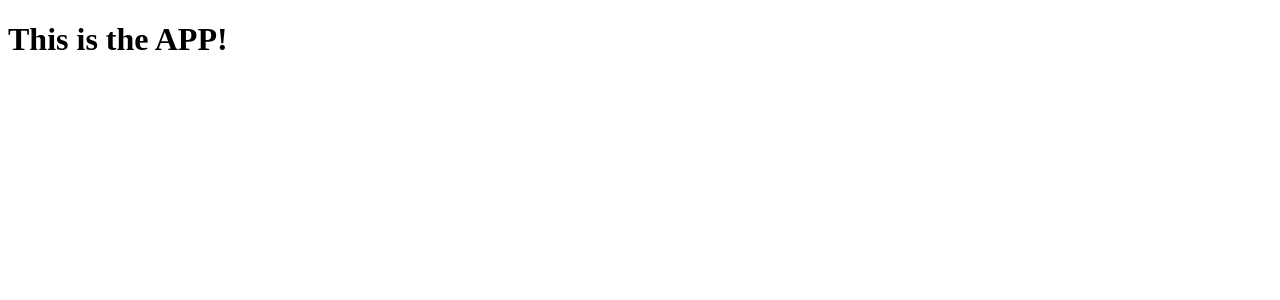
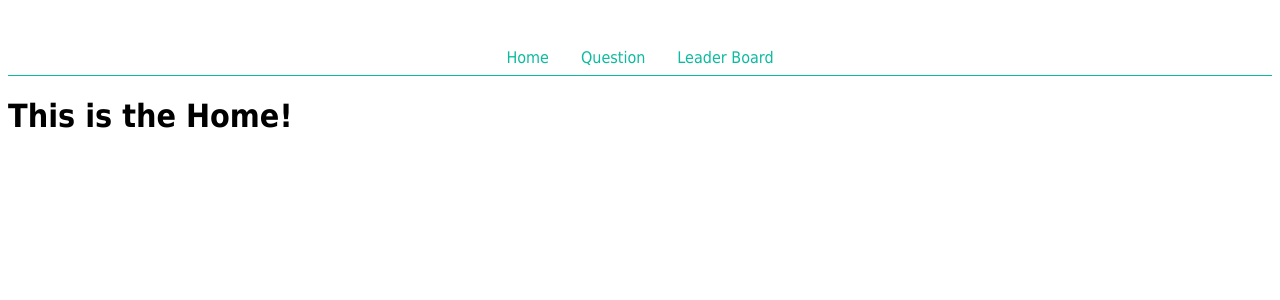
Before and after one commit to muradmm83/would-you-rather-reactnd, a React (Create React App) app: page / in a window 1280 px wide. Shown: the top 300 px of the page. Built offline with nearby package versions, Linux system fonts and the light colour scheme.

Commit message:
feat: add Home, Login, and Nav components

```diff
--- a/src/components/App.js
+++ b/src/components/App.js
@@ -1,8 +1,9 @@
-import React from 'react';
+import React, { Component } from 'react';
 import { connect } from 'react-redux';
 import { handleInitialData } from '../actions/shared';
+import Home from './Home';
 
-class App extends React.Component {
+class App extends Component {
 
   componentDidMount() {
     this.props.dispatch(handleInitialData());
@@ -10,7 +11,7 @@ class App extends React.Component {
 
   render() {
     return (
-      <h1>This is the APP!</h1>
+      <Home />
     )
   }
 }
--- /dev/null
+++ b/src/components/Home.js
@@ -0,0 +1,16 @@
+import React, { Component, Fragment } from 'react';
+import { connect } from 'react-redux';
+import Nav from './Nav';
+
+class Home extends Component {
+    render() {
+        return (
+            <Fragment>
+                <Nav />
+                <h1>This is the Home!</h1>
+            </Fragment>
+        )
+    }
+}
+
+export default connect(({ authedUser }) => ({ authedUser }))(Home);
--- /dev/null
+++ b/src/components/Nav.js
@@ -0,0 +1,38 @@
+import React, { Component, Fragment } from 'react';
+import { connect } from 'react-redux';
+import { logout } from '../actions/authedUser';
+
+class Nav extends Component {
+    handleLogout = e => {
+        e.preventDefault();
+
+        const { dispatch } = this.props;
+        dispatch(logout());
+    }
+
+    render() {
+        const { authedUser } = this.props;
+
+        return (
+            <nav>
+                <ul className="nav-links">
+                    <li><a href="#">Home</a></li>
+                    <li><a href="#">Question</a></li>
+                    <li><a href="#">Leader Board</a></li>
+                    {authedUser &&
+                        (
+                            <Fragment>
+                                <li className="push">{authedUser.name}</li>
+                                <li><img src={authedUser.avatarURL} /></li>
+                                <li><span onClick={this.handleLogout}>Logout</span></li>
+                            </Fragment>
+                        )
+                    }
+
+                </ul>
+            </nav>
+        );
+    }
+}
+
+export default connect(({ authedUser }) => ({ authedUser }))(Nav);
--- a/src/index.js
+++ b/src/index.js
@@ -1,3 +1,4 @@
+import './sass/style.scss';
 import React from 'react';
 import ReactDOM from 'react-dom';
 import { createStore } from 'redux';
```
Also changed, not shown: src/components/Login.js (added, +55 -0 lines).
